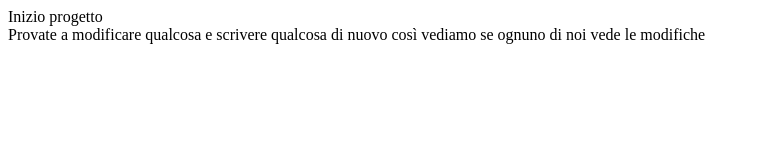
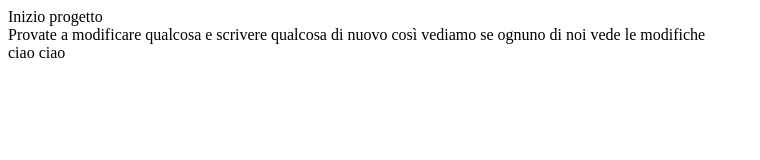
Before and after one commit to cerone2126029/repo_tsw, a plain HTML site: page home.html in a window 1280 px wide. Shown: the whole page, without its empty margins (0-760 px from the left). Drawn offline with Linux system fonts and the light colour scheme.

Commit message:
terzo commit

```diff
--- a/home.html
+++ b/home.html
@@ -8,5 +8,6 @@
 <body>
     <div>Inizio progetto</div>
     <div>Provate a modificare qualcosa e scrivere qualcosa di nuovo così vediamo se ognuno di noi vede le modifiche</div>
+    <div> ciao ciao</div>
 </body>
 </html>
```
